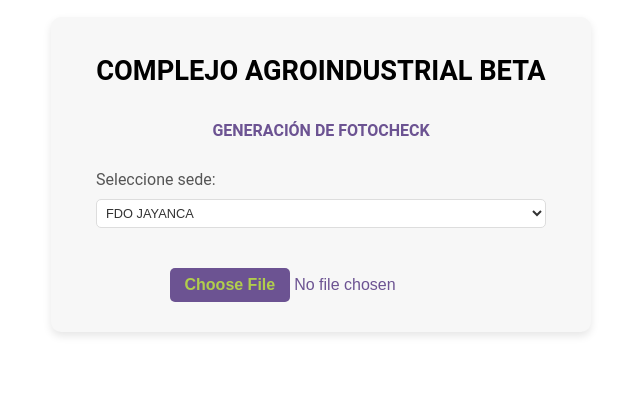
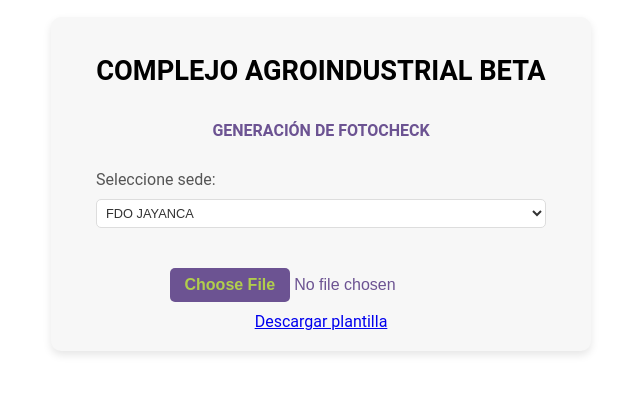
Before and after one commit to nmorijuan/fotocheck-beta, a React (Vite) app: page / in a window 1280 px wide. Shown: the part 133-526 px from the top of the page, without its empty margins (319-959 px from the left). Built offline with nearby package versions, Linux system fonts and the light colour scheme.

Commit message:
plantilla

```diff
--- a/src/App.tsx
+++ b/src/App.tsx
@@ -108,6 +108,10 @@ function App() {
 
         {/* Botón de selección de Excel */}
         <input type="file" className="btn" onChange={leerExcel} />
+        {/* Enlace para descargar el archivo de plantilla */}
+        <a href="./plantilla-fotocheck.xlsx" download="plantilla-fotocheck.xlsx" className="btn-descargar">
+        Descargar plantilla
+      </a>
       </div>
 
       <div className="contenedor">
```
Also changed, not shown: 1 other file (tests, documents, lock files or other folders).
